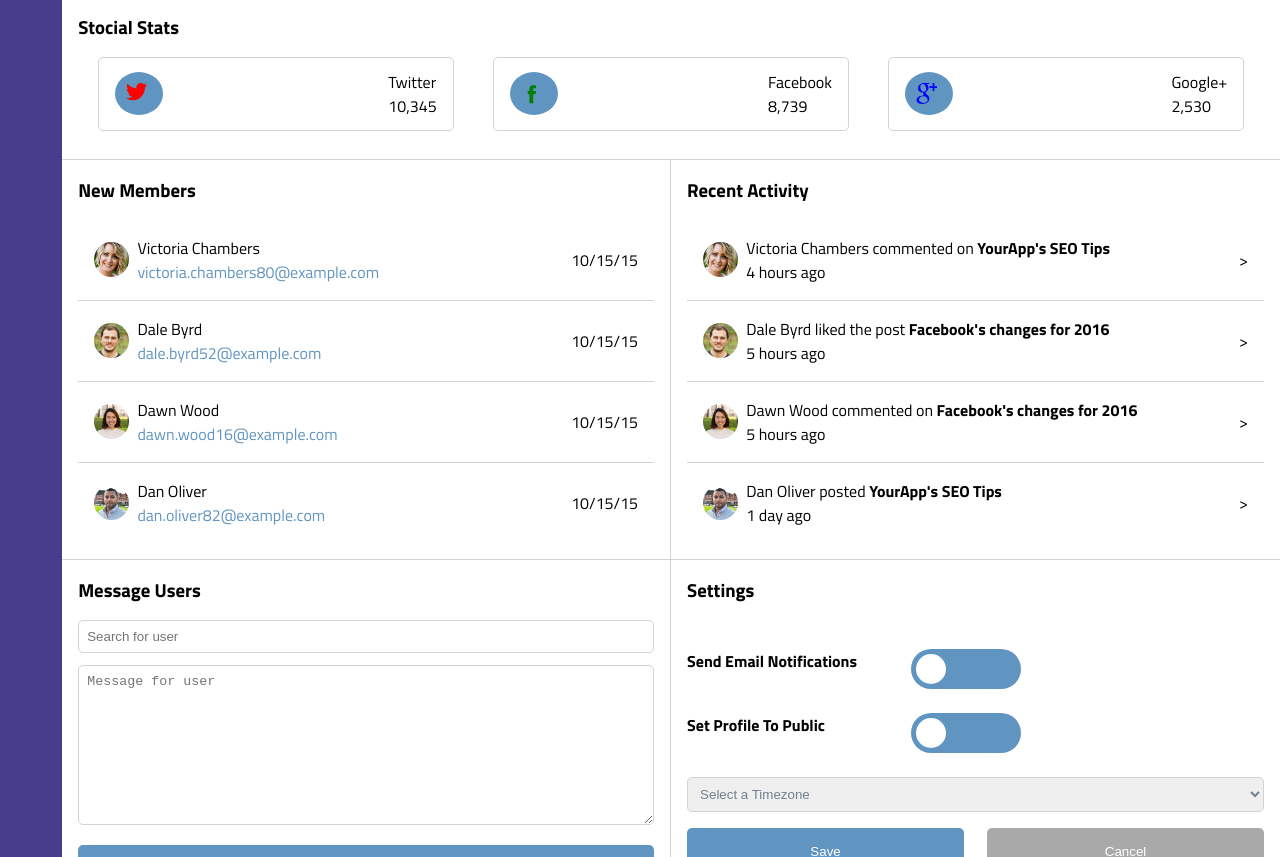
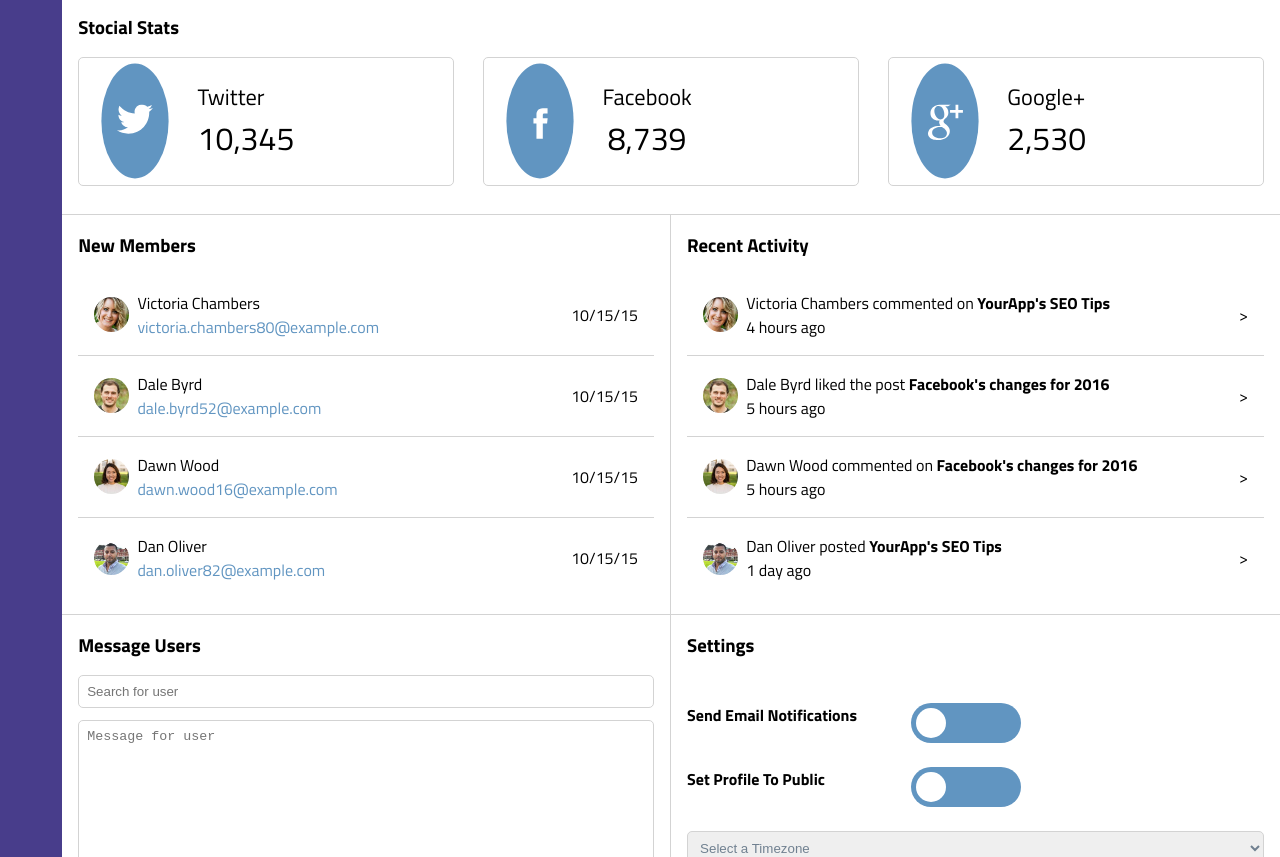
Before and after one commit to YeinThu/Project_7_WebApp_Dashboard_V2, a plain HTML site: page index.html in a window 1280 px wide. Shown: the part 1164-2021 px from the top of the page. Drawn offline with nearby package versions, Linux system fonts and the light colour scheme.

Commit message:
First Submission Changes

```diff
--- a/css/styles.css
+++ b/css/styles.css
@@ -258,11 +258,12 @@ nav {
 }
 
 .social-boxes {
-  display: flex;
+  display: grid;
   /* justify-content: space-around; */
   /* align-items: center; */
   /* Changes */
-  flex-direction: column;
+  grid-template-columns: repeat(3, 1fr);
+  grid-gap: 0.5rem;
 }
 
 .social-container {
@@ -271,7 +272,7 @@ nav {
   justify-content: space-between;
   border: 1px solid lightgray;
   border-radius: 5px;
-  padding: 0.75rem 1rem;
+  padding: 0.75rem 0.75rem;
   /* width: 30%; */
   /* Changes */
   width: 100%;
@@ -284,12 +285,20 @@ nav {
   height: 100%;
   border-radius: 50%;
   padding: 0.25rem;
+  display: flex;
+  justify-content: center;
+  align-items: center;
 }
 
-.social-image img {
+.social-image svg {
+  transform: scale(0.8);
+  margin-top: 3%;
+}
+
+/* .social-image img {
   vertical-align: middle;
   transform: scale(0.6);
-}
+} */
 
 /* New Members Section */
 .members {
@@ -580,7 +589,7 @@ select[class="form-field"] {
     grid-column: 1 / span 2;
   }
 
-  .social-boxes {
+  /* .social-boxes {
     flex-direction: row;
     justify-content: space-around;
     align-items: center;
@@ -588,6 +597,27 @@ select[class="form-field"] {
 
   .social-container {
     width: 30%;
+  } */
+
+  .social-boxes {
+    justify-items: center;
+    grid-gap: 1.8rem;
+  }
+
+  .social-container {
+    justify-content: flex-start;
+    font-size: 1.4rem;
+    padding: 1.4rem 2rem;
+  }
+
+  .social-container .social-image {
+    transform: scale(1.4);
+    margin-right: 2.4rem;
+  }
+
+  .social-container p:nth-child(2) {
+    font-size: 2rem;
+    text-align: center;
   }
 
   /* New Members Section */
--- a/index.html
+++ b/index.html
@@ -117,7 +117,13 @@
         <!-- Twitter -->
         <div class="social-container">
           <div class="social-image">
-            <img src="icons/icon-twitter.svg" alt="twitter-icon">
+            <svg version="1.1" id="Layer_1" xmlns="http://www.w3.org/2000/svg" xmlns:xlink="http://www.w3.org/1999/   xlink" x="0px" y="0px" viewBox="0 0 32 32" style="enable-background:new 0 0 32 32;" xml:space="preserve">
+              <path fill="white" d="M32,3.1c-1.2,0.5-2.4,0.9-3.8,1c1.4-0.8,2.4-2.1,2.9-3.6c-1.3,0.8-2.7,1.3-4.2,1.6C25.8,0.8,24,0,22.2,0
+              c-3.6,0-6.6,2.9-6.6,6.6c0,0.5,0.1,1,0.2,1.5C10.3,7.8,5.5,5.2,2.2,1.2c-0.6,1-0.9,2.1-0.9,3.3c0,2.3,1.2,4.3,2.9,5.5
+              c-1.1,0-2.1-0.3-3-0.8c0,0,0,0.1,0,0.1c0,3.2,2.3,5.8,5.3,6.4c-0.6,0.1-1.1,0.2-1.7,0.2c-0.4,0-0.8,0-1.2-0.1
+              c0.8,2.6,3.3,4.5,6.1,4.6c-2.2,1.8-5.1,2.8-8.2,2.8c-0.5,0-1.1,0-1.6-0.1c2.9,1.9,6.4,3,10.1,3c12.1,0,18.7-10,18.7-18.7
+              c0-0.3,0-0.6,0-0.8C30,5.6,31.1,4.4,32,3.1z"/>
+            </svg>
           </div>
           <div class="social-text">
             <p>Twitter</p>
@@ -127,7 +133,8 @@
         <!-- Facebook -->
         <div class="social-container">
           <div class="social-image">
-            <img src="icons/icon-facebook.svg" alt="facebook-icon">
+            <svg enable-background="new 0 0 56.693 56.693" height="56.693px" id="Layer_1" version="1.1" viewBox="0 0 56.693 56.693" width="56.693px" xml:space="preserve" xmlns="http://www.w3.org/2000/svg" xmlns:xlink="http://www.w3.org/1999/xlink"><path fill="white" d="M40.43,21.739h-7.645v-5.014c0-1.883,1.248-2.322,2.127-2.322c0.877,0,5.395,0,5.395,0V6.125l-7.43-0.029  c-8.248,0-10.125,6.174-10.125,10.125v5.518h-4.77v8.53h4.77c0,10.947,0,24.137,0,24.137h10.033c0,0,0-13.32,0-24.137h6.77  L40.43,21.739z"/>
+            </svg>
           </div>
           <div class="social-text">
             <p>Facebook</p>
@@ -137,7 +144,24 @@
         <!-- Google Plus -->
         <div class="social-container">
           <div class="social-image">
-            <img src="icons/icon-google-plus.svg" alt="google-plus-icon">
+            <svg version="1.1" id="Layer_1" xmlns="http://www.w3.org/2000/svg" xmlns:xlink="http://www.w3.org/1999/xlink" x="0px" y="0px" viewBox="0 0 32 32" style="enable-background:new 0 0 32 32;" xml:space="preserve">
+            <path fill="white" d="M17.7,25.7c0-0.3,0-0.5-0.1-0.8c-0.1-0.2-0.1-0.5-0.2-0.7c-0.1-0.2-0.2-0.4-0.3-0.7c-0.2-0.2-0.3-0.4-0.4-0.6
+              c-0.1-0.2-0.3-0.3-0.5-0.6c-0.2-0.2-0.4-0.4-0.5-0.5c-0.1-0.1-0.3-0.3-0.6-0.5c-0.3-0.2-0.5-0.4-0.6-0.4s-0.3-0.2-0.6-0.4
+              c-0.3-0.2-0.5-0.4-0.6-0.4c-0.2,0-0.5,0-1,0c-0.7,0-1.4,0-2,0.1c-0.7,0.1-1.4,0.2-2.1,0.5c-0.7,0.2-1.3,0.5-1.9,0.9s-1,0.8-1.3,1.4
+              c-0.3,0.6-0.5,1.3-0.5,2.1c0,0.9,0.2,1.7,0.7,2.3c0.5,0.7,1.1,1.2,1.8,1.6s1.5,0.7,2.3,0.9s1.6,0.3,2.4,0.3c0.8,0,1.5-0.1,2.2-0.2
+              c0.7-0.2,1.3-0.4,1.9-0.8c0.6-0.3,1.1-0.8,1.4-1.4C17.5,27.2,17.7,26.5,17.7,25.7z M15.4,9.1c0-0.8-0.1-1.6-0.3-2.5
+              c-0.2-0.9-0.5-1.7-0.9-2.5c-0.4-0.8-0.9-1.5-1.6-2c-0.7-0.5-1.5-0.8-2.3-0.8c-1.2,0-2.1,0.4-2.8,1.3c-0.7,0.9-1,1.9-1,3.2
+              c0,0.6,0.1,1.2,0.2,1.9c0.1,0.7,0.4,1.3,0.7,2c0.3,0.7,0.7,1.3,1.1,1.8c0.4,0.5,0.9,1,1.5,1.3c0.6,0.3,1.2,0.5,1.9,0.5
+              c1.2,0,2.1-0.4,2.7-1.2C15.1,11.4,15.4,10.4,15.4,9.1z M12.9,0h8.4l-2.6,1.5h-2.6c0.9,0.6,1.6,1.4,2.1,2.4s0.8,2.1,0.8,3.2
+              c0,0.9-0.1,1.8-0.4,2.5c-0.3,0.7-0.7,1.3-1.1,1.8c-0.4,0.4-0.8,0.9-1.3,1.2c-0.4,0.4-0.8,0.8-1.1,1.2c-0.3,0.4-0.4,0.8-0.4,1.3
+              c0,0.3,0.1,0.7,0.3,1c0.2,0.3,0.5,0.6,0.8,0.9c0.3,0.3,0.7,0.6,1.1,0.9c0.4,0.3,0.8,0.7,1.2,1.1c0.4,0.4,0.8,0.8,1.1,1.3
+              c0.3,0.5,0.6,1,0.8,1.6c0.2,0.6,0.3,1.3,0.3,2c0,2.1-0.9,3.9-2.7,5.4c-1.9,1.7-4.6,2.5-8.1,2.5c-0.8,0-1.5-0.1-2.3-0.2
+              c-0.8-0.1-1.6-0.3-2.3-0.6c-0.8-0.3-1.5-0.7-2.1-1.1c-0.6-0.4-1.1-1-1.5-1.7C1,27.6,0.8,26.9,0.8,26c0-0.8,0.2-1.6,0.7-2.6
+              c0.4-0.8,1-1.5,1.8-2.1c0.8-0.6,1.8-1.1,2.8-1.4c1-0.3,2-0.5,3-0.7c0.9-0.1,1.9-0.2,2.9-0.3c-0.8-1.1-1.2-2-1.2-2.9
+              c0-0.2,0-0.3,0-0.5c0-0.1,0.1-0.3,0.1-0.4c0-0.1,0.1-0.2,0.2-0.4c0.1-0.2,0.1-0.3,0.1-0.4c-0.5,0.1-1,0.1-1.3,0.1
+              c-1.9,0-3.5-0.6-4.9-1.9c-1.4-1.3-2-2.8-2-4.7c0-1.8,0.6-3.4,1.8-4.8C6,1.7,7.5,0.8,9.3,0.4C10.5,0.1,11.7,0,12.9,0z M32.8,4.9v2.5
+              h-4.9v4.9h-2.5V7.4h-4.9V4.9h4.9V0h2.5v4.9H32.8z"/>
+            </svg>
           </div>
           <div class="social-text">
             <p>Google+</p>
--- a/js/app.js
+++ b/js/app.js
@@ -243,7 +243,7 @@ function getSettingsFromStorage() {
   let settings;
 
   if (localStorage.getItem('settings') == null) {
-    settings = [];
+    settings = '';
   }
   else {
     settings = JSON.parse(localStorage.getItem('settings'))
@@ -261,7 +261,7 @@ function setSettingsInStorage(email, public, timeZoneValue) {
     timeZoneValue
   };
 
-  settings.push(mySettings);
+  settings = mySettings;
 
   localStorage.setItem('settings', JSON.stringify(settings));
 }
@@ -275,7 +275,27 @@ saveBtn.addEventListener('click', () => {
   setSettingsInStorage(email, public, timeZoneValue);
 })
 
+// Load Settings On Page Load
+document.addEventListener('DOMContentLoaded', () => {
+  let settings = getSettingsFromStorage();
+
+  if (settings) {
+    if (settings.email === 'Send Email Notification: Yes' ) {
+      emailSwitch.checked = true;
+    }
+    if (settings.public === 'Set Profile To Public: Yes' ) {
+      publicSwitch.checked = true;
+    }
+    timeZone.value = settings.timeZoneValue;
+  }
+})
+
 // Clear Local Storage
 cancelBtn.addEventListener('click', () => {
+  // Clear Local Storage
   localStorage.clear();
+  // Reset Settings In UI
+  emailSwitch.checked = false;
+  publicSwitch.checked = false;
+  timeZone.value = '';
 })
```
